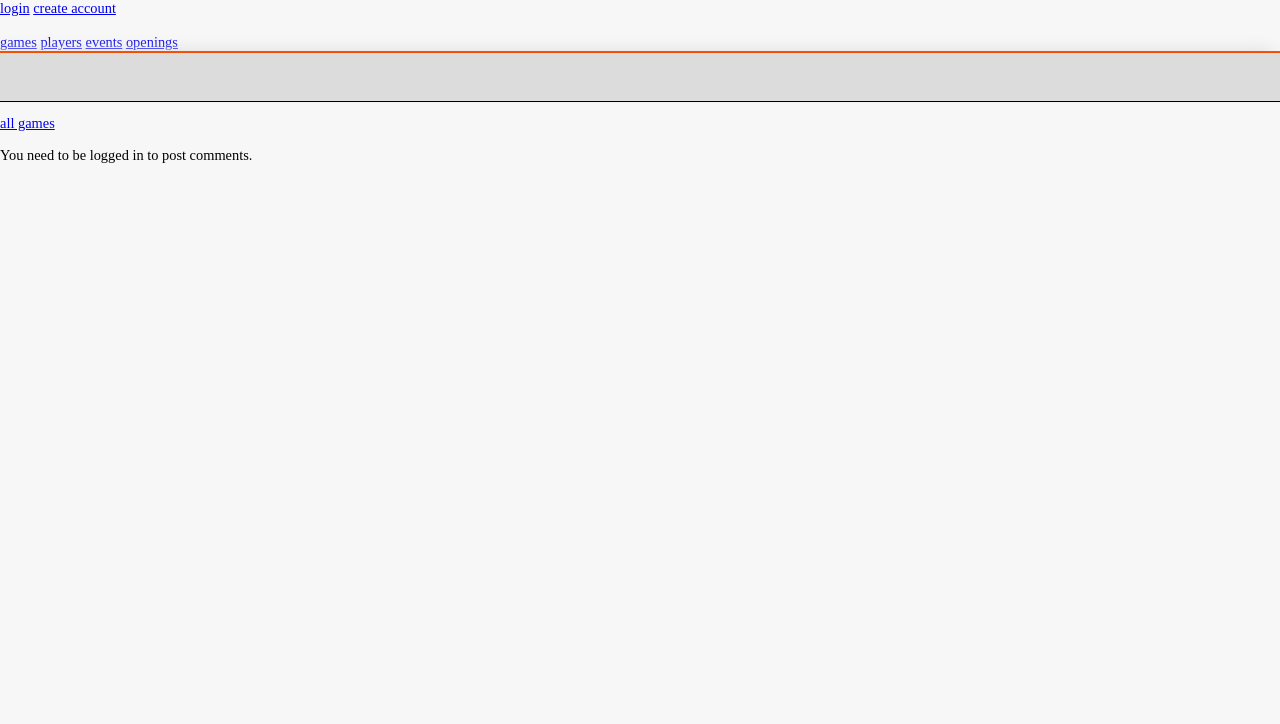
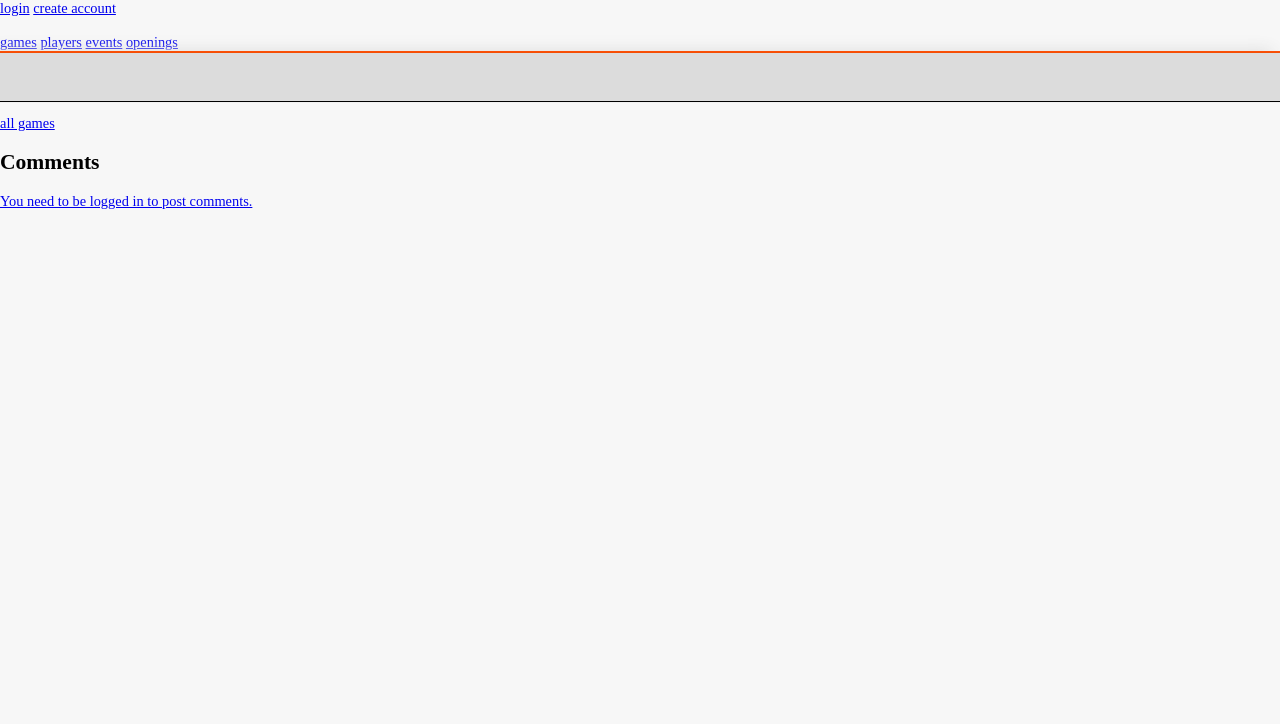
Before and after one commit to colingeniet/chess-openings-db, a Django app: template chess_openings/chs/templates/chs/event_detail.html in a window 1280 px wide. Shown: the top 724 px of the page. Run offline with Django 3.2, Linux system fonts and the light colour scheme; the template is opened without the code that fills it, so the values that code supplies are empty.

Commit message:
Update comments.html

```diff
--- a/chess_openings/chs/templates/chs/comments.html
+++ b/chess_openings/chs/templates/chs/comments.html
@@ -1,3 +1,4 @@
+<h2> Comments </h1>
 {% for comment in object.object.comments %}
   <h6>{{comment.account.pseudo}}</h6>
   <p>{{comment.text}}</p>
@@ -10,5 +11,5 @@
     <input type="submit" value="Post comment"/>
   </form>
 {% else %}
-<p>You need to be logged in to post comments.</p>
+  <p><a href="{% url 'chess:login' %}">You need to be logged in to post comments.</a></p>
 {% endif %}
```
Lines whose indentation alone changed are shown as unchanged.
